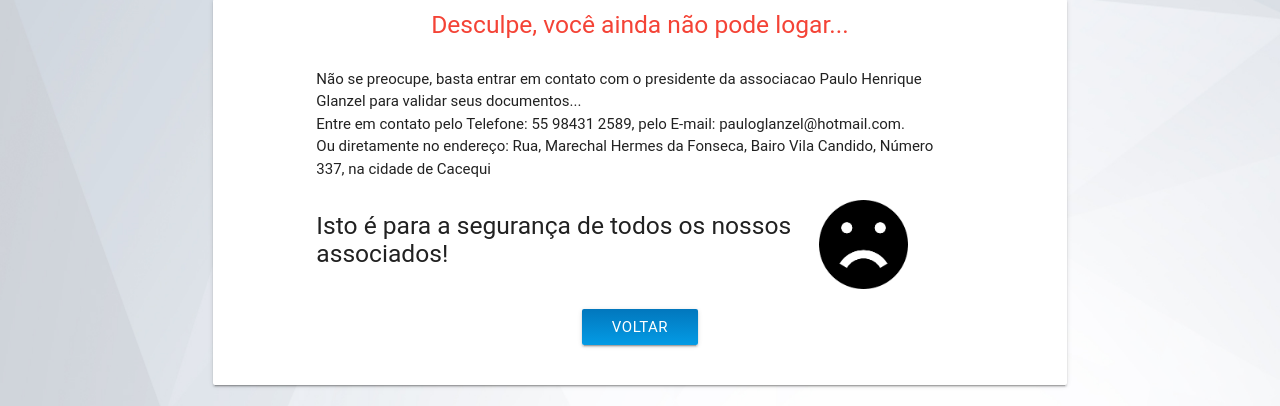
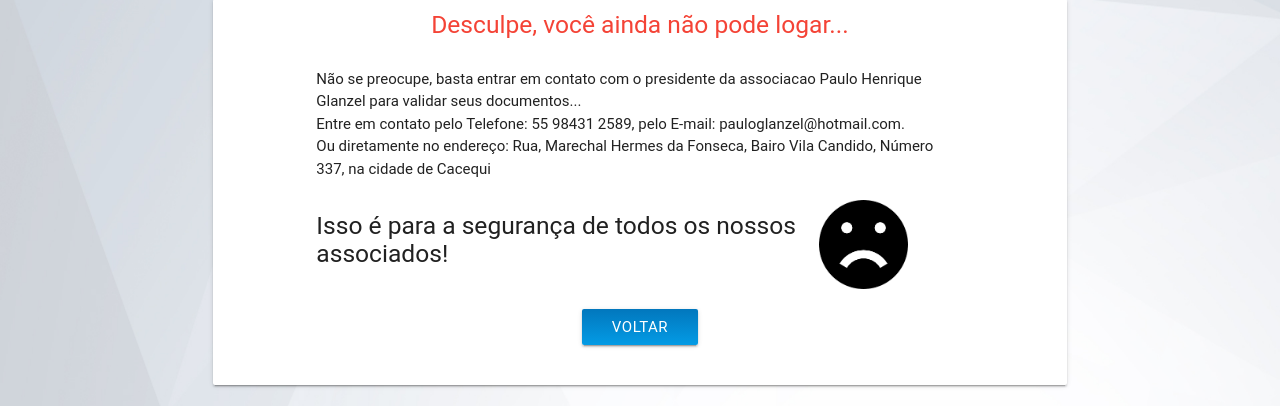
Before and after one commit to danielcastro02/SistemaAssociacao, a PHP site: page /Tela/loginRecusado.php in a window 1280 px wide. Shown: the part 97-503 px from the top of the page. Run offline with PHP 8.4, Linux system fonts and the light colour scheme; data comes from the database, SQL or seed files in the repository; some web fonts are replaced.

Commit message:
1.0.9.0 - Modificações gerais

```diff
--- a/Tela/loginRecusado.php
+++ b/Tela/loginRecusado.php
@@ -35,7 +35,7 @@
                                     Rua, <?php echo $presidente['rua']; ?>, Bairo <?php echo $presidente['bairro']; ?>, Número  <?php echo $presidente['numero']; ?>, na cidade de <?php echo $presidente['cidade']; ?></span></div>
                             <div class="row left-align">
                                 <h5 class="col s9">
-                                    Isto é para a segurança de todos os nossos associados!</h5>
+                                    Isso é para a segurança de todos os nossos associados!</h5>
                                 <img class="col s2" src="../Img/sintoMuito.png">
                             </div>
 
```
